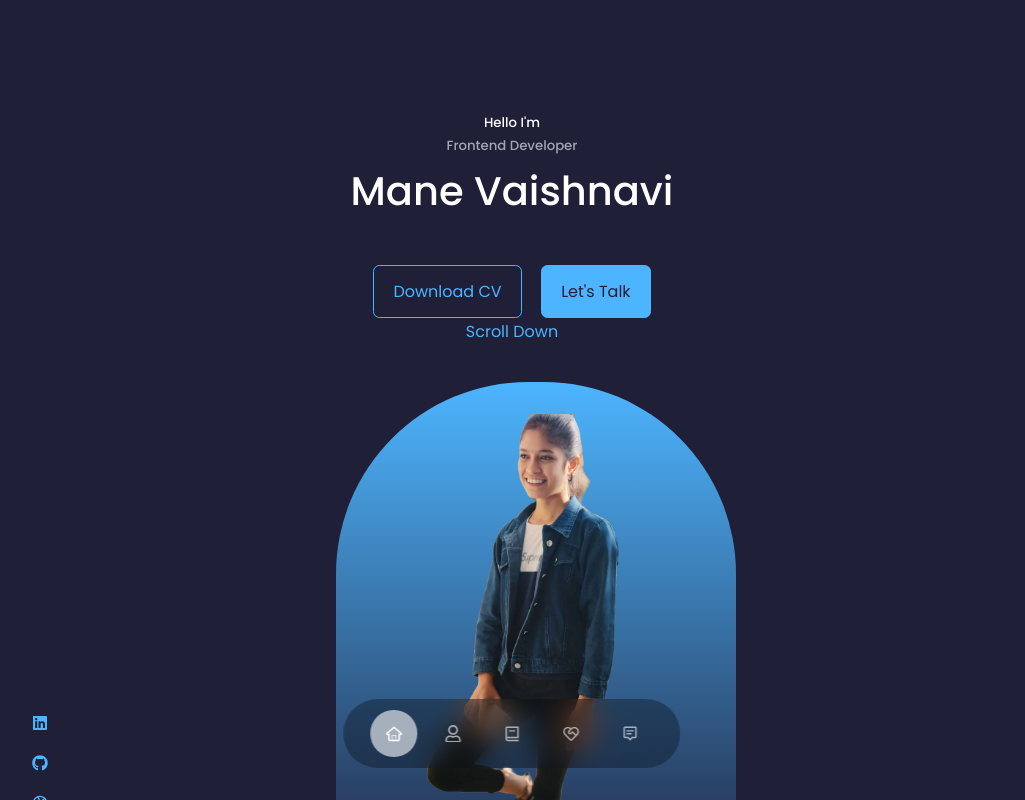
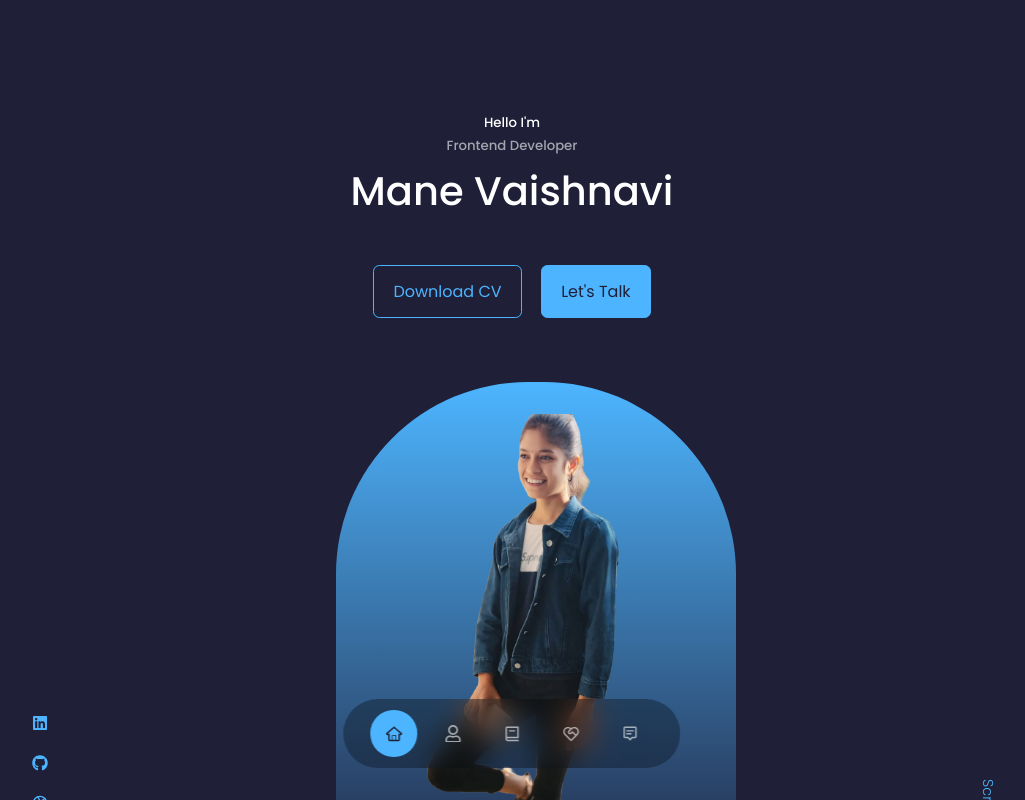
Before and after one commit to VaishnaviMane2929/Portfolioweb, a React (Create React App) app: page / in a window 1280 px wide. Shown: the top 800 px of the page, without its empty margins (128-1153 px from the left). Built offline with nearby package versions, Linux system fonts and the light colour scheme; a web font is replaced by a local one.

Commit message:
complete the footer and all portfolio

```diff
--- a/src/Componantes/footer/footer.css
+++ b/src/Componantes/footer/footer.css
@@ -45,10 +45,16 @@
 /* ===========media queries(medium devices)========== */
 
 @media screen and (max-width:1024px) {
-
+    .permalinks {
+        flex-direction: column;
+        gap: 1.5rem;
+    }
+    .footer_socials {
+        margin-bottom: 2.6rem;
+    }
  }
  /* ============media queries(small devices)========== */
 
- @media screen and (max-width:600px) {
+ /* @media screen and (max-width:600px) {
 
- }
+ } */
--- a/src/Componantes/header/header.css
+++ b/src/Componantes/header/header.css
@@ -53,7 +53,7 @@
 
 /* ========scroll down===================== */
 
-.scroll__down {
+.scoll_down {
     position: absolute;
     right: -2.3rem;
     bottom: 5rem;
--- a/src/Componantes/nav/nav.css
+++ b/src/Componantes/nav/nav.css
@@ -26,6 +26,6 @@
     background:rgba(0, 0, 0, 0.3) ;
 }
 nav a.active{
-    background: var(--color-light);
-    color: var(--color-white);
+    background: var(--color-primary);
+    color: var(--color-bg);
 }
--- a/src/index.css
+++ b/src/index.css
@@ -35,7 +35,7 @@
     background: var(--color-bg);
     color: var(--color-white);
     line-height: 1.7;
-    /* background-image: url(../src/assets/myself.png); */
+    /* background-image: url(../src/assets/myself2.png); */
 
 }
 /* ========== General styles=========== */
```
Also changed, not shown: src/assets/back2.png (added).
